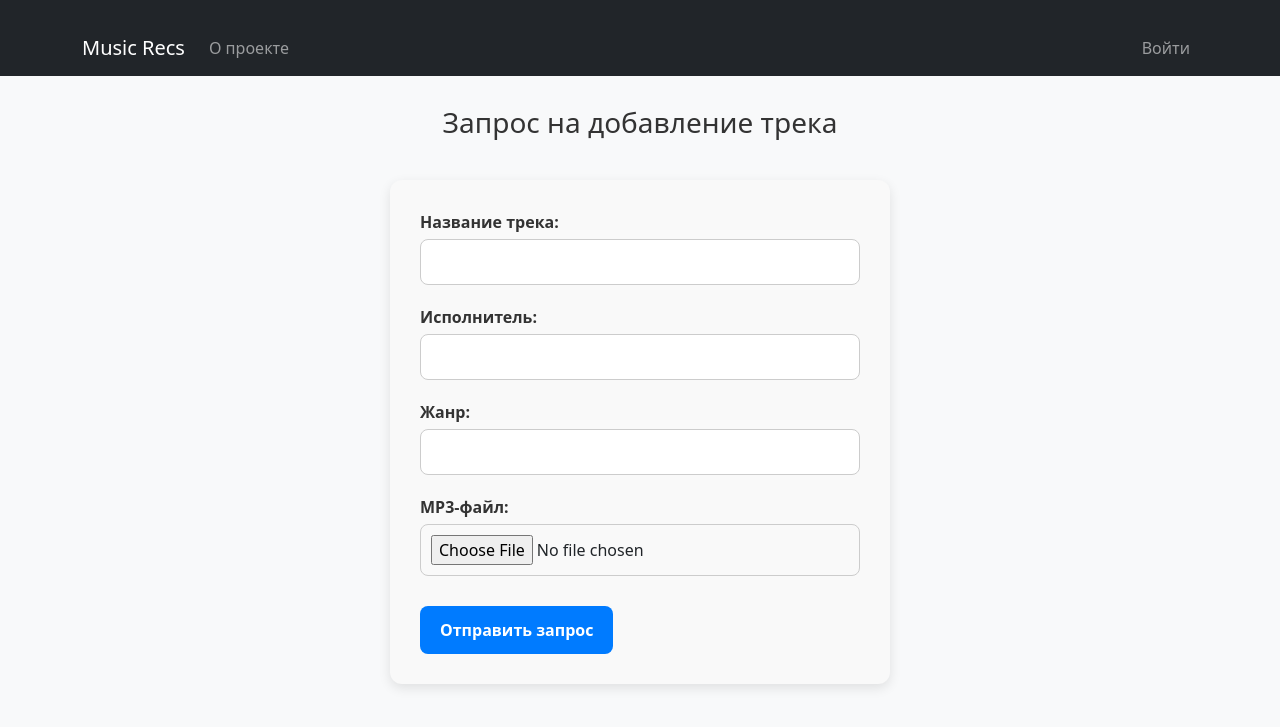
After one commit to Blessed011/graduatework, a Django app: template musicrecs/templates/musicrecs/request_track.html in a window 1280 px wide. The commit adds this page. Shown: the top 727 px of the page. Run offline with Django 5.2, Linux system fonts and the light colour scheme; the template is opened without the code that fills it: values that come from a table or form of the project are taken from there, others are empty; some libraries are stand-ins or nearby versions.

Commit message:
track request via email

```diff
--- /dev/null
+++ b/musicrecs/forms.py
@@ -0,0 +1,17 @@
+from django import forms
+from django.core.exceptions import ValidationError
+
+class TrackRequestForm(forms.Form):
+    track_name = forms.CharField(label="Название трека", max_length=200)
+    artist = forms.CharField(label="Исполнитель", max_length=200)
+    genre = forms.CharField(label="Жанр", max_length=100, required=False)
+    mp3_file = forms.FileField(label="MP3-файл", required=False)
+
+    def clean_mp3_file(self):
+        mp3_file = self.cleaned_data.get('mp3_file')
+        if mp3_file:
+            if not mp3_file.name.endswith('.mp3'):
+                raise ValidationError('Можно загрузить только MP3-файл.')
+            if mp3_file.content_type != 'audio/mpeg':
+                raise ValidationError('Файл должен быть в формате audio/mpeg (MP3).')
+        return mp3_file
--- a/musicrecs/models.py
+++ b/musicrecs/models.py
@@ -39,6 +39,7 @@ class User(models.Model):
         return self.login
 
 class Track(models.Model):
+    id = models.AutoField(primary_key=True)
     track = models.TextField()
     artist = models.TextField()
     year = models.IntegerField()
@@ -59,7 +60,7 @@ class Track(models.Model):
     genre = models.TextField()
 
     class Meta:
-        managed = False
+        managed = True
         db_table = 'tracks'
 
 class Favorite(models.Model):
--- a/musicrecs/recommendations.py
+++ b/musicrecs/recommendations.py
@@ -159,6 +159,8 @@ def print_similarity_for_track(track_id):
 
 
 
+
+
     # Для матрицы косинусного сходства:
 
     # from musicrecs import recommendations
--- /dev/null
+++ b/musicrecs/templates/musicrecs/request_track.html
@@ -0,0 +1,67 @@
+{% extends 'musicrecs/base.html' %}
+{% block content %}
+  <style>
+    form {
+      max-width: 500px;
+      margin: 40px auto;
+      padding: 30px;
+      background-color: #f9f9f9;
+      border-radius: 12px;
+      box-shadow: 0 4px 12px rgba(0,0,0,0.1);
+    }
+
+    form p {
+      display: flex;
+      flex-direction: column;
+      margin-bottom: 20px;
+    }
+
+    form label {
+      font-weight: 600;
+      margin-bottom: 5px;
+      color: #333;
+    }
+
+    form input[type="text"],
+    form input[type="file"],
+    form input[type="email"],
+    form select,
+    form textarea {
+      padding: 10px;
+      border: 1px solid #ccc;
+      border-radius: 8px;
+      font-size: 16px;
+    }
+
+    form button {
+      margin-top: 10px;
+      padding: 12px 20px;
+      font-size: 16px;
+      font-weight: 600;
+      color: white;
+      background-color: #007bff;
+      border: none;
+      border-radius: 8px;
+      cursor: pointer;
+      transition: background-color 0.2s;
+    }
+
+    form button:hover {
+      background-color: #0056b3;
+    }
+
+    h2 {
+      text-align: center;
+      margin-top: 30px;
+      font-size: 28px;
+      color: #333;
+    }
+  </style>
+
+  <h2>Запрос на добавление трека</h2>
+  <form method="post" enctype="multipart/form-data">
+    {% csrf_token %}
+    {{ form.as_p }}
+    <button type="submit">Отправить запрос</button>
+  </form>
+{% endblock %}
--- a/musicrecs/templatetags/time_filters.py
+++ b/musicrecs/templatetags/time_filters.py
@@ -4,7 +4,12 @@ register = template.Library()
 
 @register.filter
 def ms_to_mmss(milliseconds):
-    seconds = int(milliseconds) // 1000
-    minutes = seconds // 60
-    remaining_seconds = seconds % 60
-    return f"0{minutes}:{remaining_seconds:02}"
+    if milliseconds is None:
+        return "-"
+    try:
+        seconds = int(milliseconds) // 1000
+        minutes = seconds // 60
+        remaining_seconds = seconds % 60
+        return f"0{minutes}:{remaining_seconds:02}"
+    except Exception:
+        return "-"
--- a/musicrecs/urls.py
+++ b/musicrecs/urls.py
@@ -14,4 +14,5 @@ urlpatterns = [
     path("favorites/<int:user_id>/recommend/", get_favorites_recommendations, name="get_favorites_recommendations"),
     path("recommendations/", show_recommendations, name="show_recommendations"),
     path('about/', about, name='about'),
+    path('request/', request_track_view, name='request_track'),
 ]
--- a/webapp/urls.py
+++ b/webapp/urls.py
@@ -1,7 +1,9 @@
 from django.contrib import admin
 from django.urls import path, include
+from django.conf import settings
+from django.conf.urls.static import static
 
 urlpatterns = [
     path('admin/', admin.site.urls),
     path('api/', include('musicrecs.urls')),
-]
+] + static(settings.MEDIA_URL, document_root=settings.MEDIA_ROOT)
```
Also changed, not shown: musicrecs/templates/musicrecs/track_request_sent.html (added, +48 -0 lines), musicrecs/templates/musicrecs/tracks.html (+8 -0 lines), musicrecs/views.py (+32 -0 lines), webapp/settings.py (+12 -0 lines), musicrecs/migrations/0002_alter_track_options.py (added), musicrecs/migrations/0003_alter_track_id.py (added), musicrecs/migrations/0004_track_mp3_file.py (added), musicrecs/migrations/0005_remove_track_mp3_file.py (added).
